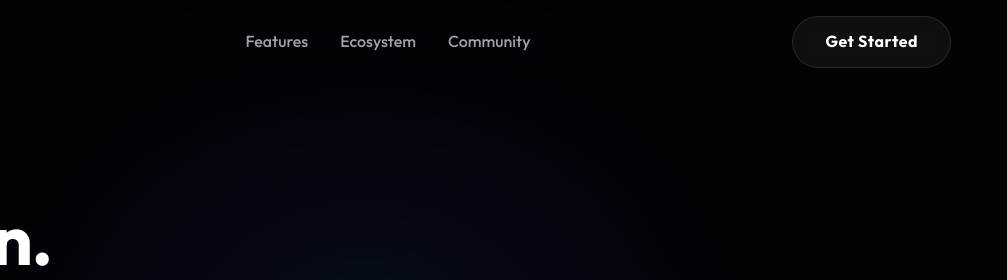
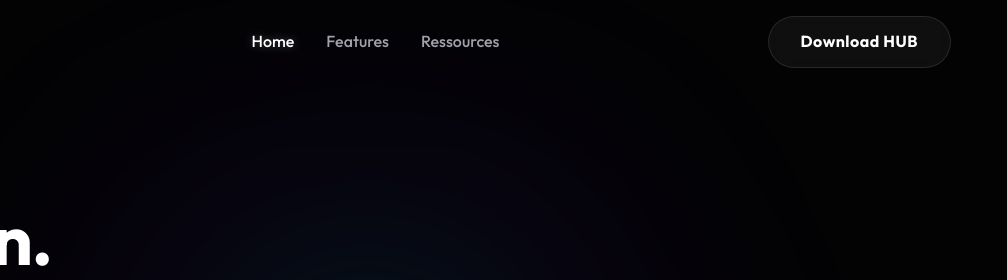
Before and after one commit to NoaSecond/PlumeEngine-Website, a plain HTML site: page index.html in a window 1280 px wide. Shown: the top 280 px of the page, 273-1280 px from the left. Drawn offline with Linux system fonts and the light colour scheme.

Commit message:
✨ Add comprehensive styling, interactive JavaScript, and update HTML structure for website layout.

```diff
--- a/css/style.css
+++ b/css/style.css
@@ -5,6 +5,10 @@
     margin: 0;
     padding: 0;
     box-sizing: border-box;
+}
+
+html {
+    scroll-behavior: smooth;
 }
 
 body {
@@ -136,8 +140,10 @@ header.scrolled {
     transition: var(--transition-fast);
 }
 
-.nav-links a:hover {
+.nav-links a:hover,
+.nav-links a.active {
     color: var(--color-text-main);
+    text-shadow: 0 0 10px rgba(255, 255, 255, 0.3);
 }
 
 /* Hero Section */
--- a/index.html
+++ b/index.html
@@ -45,16 +45,16 @@
                 Plume Engine
             </a>
             <nav class="nav-links">
+                <a href="#home">Home</a>
                 <a href="#features">Features</a>
-                <a href="#ecosystem">Ecosystem</a>
-                <a href="#community">Community</a>
+                <a href="#resources">Ressources</a>
             </nav>
-            <a href="#" class="btn btn-glass">Get Started</a>
+            <a href="#resources" class="btn btn-glass">Download HUB</a>
         </div>
     </header>
 
     <!-- Hero Section -->
-    <section class="hero">
+    <section id="home" class="hero">
         <div class="hero-bg-glow"></div>
         <div class="container hero-content">
             <div class="hero-text">
@@ -62,7 +62,7 @@
                 <p>A versatile game engine with a stunning front-end. Proving that independent tools can rival industry
                     giants in aesthetics and usability.</p>
                 <div class="hero-actions">
-                    <a href="#" class="btn btn-primary">Download the HUB</a>
+                    <a href="#resources" class="btn btn-primary">Download the HUB</a>
                     <a href="#" class="btn btn-glass">View Documentation</a>
                 </div>
             </div>
@@ -111,7 +111,7 @@
         </div>
     </section>
 
-    <!-- Resources Section -->
+    <!-- HUB Section -->
     <section id="resources" class="ecosystem">
         <div class="container">
             <div class="section-header">
@@ -138,7 +138,8 @@
     <footer>
         <div class="container footer-content">
             <div class="logo">
-                <img src="assets/images/plume_logo.svg" alt="Plume Logo" style="height: 30px;">
+                <img src="assets/images/Plume_Logo_White.svg" alt="Plume Logo" class="footer-logo"
+                    style="height: 30px;">
                 Plume
             </div>
             <div class="socials">
--- a/js/main.js
+++ b/js/main.js
@@ -42,5 +42,27 @@ document.addEventListener('DOMContentLoaded', () => {
     `;
     document.head.appendChild(styleSheet);
 
+    // Scroll Spy for Header Links
+    const sections = document.querySelectorAll('section[id], footer[id]');
+    const navItems = document.querySelectorAll('.nav-links a');
+
+    window.addEventListener('scroll', () => {
+        let current = '';
+        sections.forEach(section => {
+            const sectionTop = section.offsetTop;
+            const sectionHeight = section.clientHeight;
+            if (scrollY >= (sectionTop - 100)) {
+                current = section.getAttribute('id');
+            }
+        });
+
+        navItems.forEach(item => {
+            item.classList.remove('active');
+            if (item.getAttribute('href').slice(1) === current) {
+                item.classList.add('active');
+            }
+        });
+    });
+
     console.log("Plume Engine Website Loaded.");
 });
```
